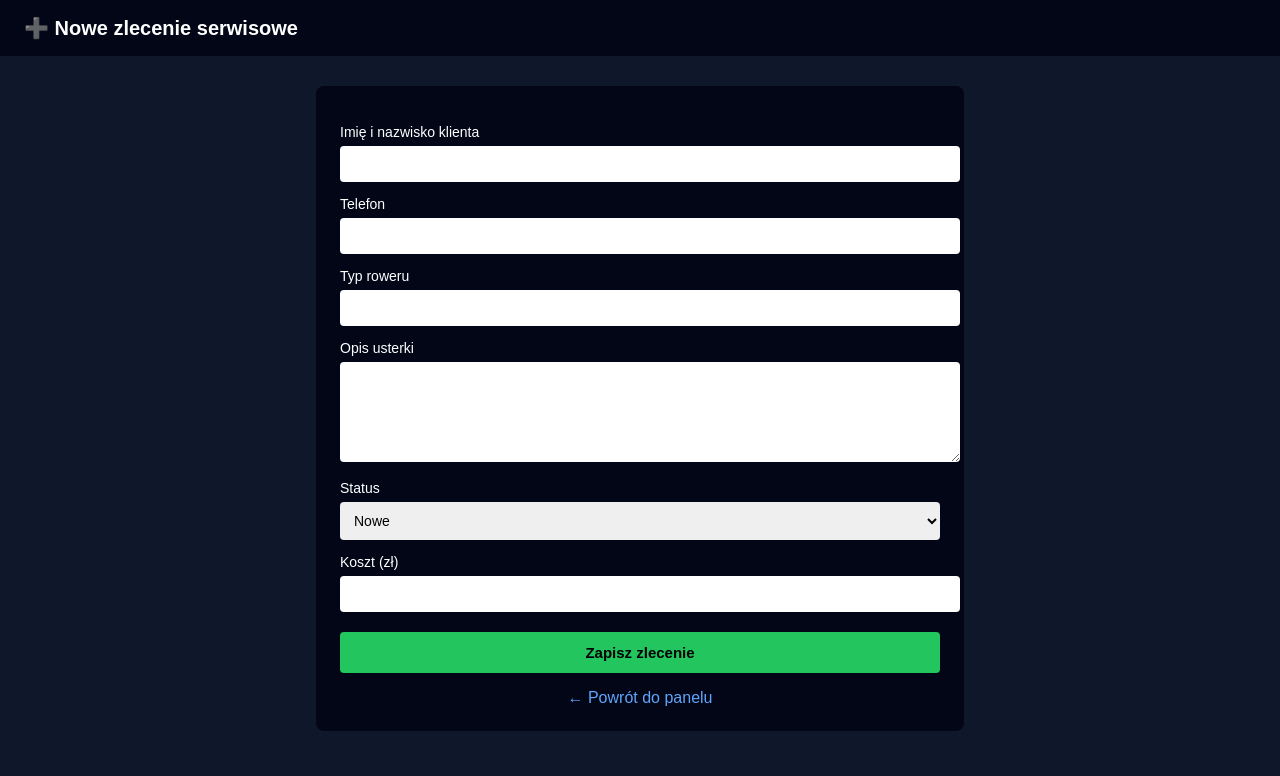
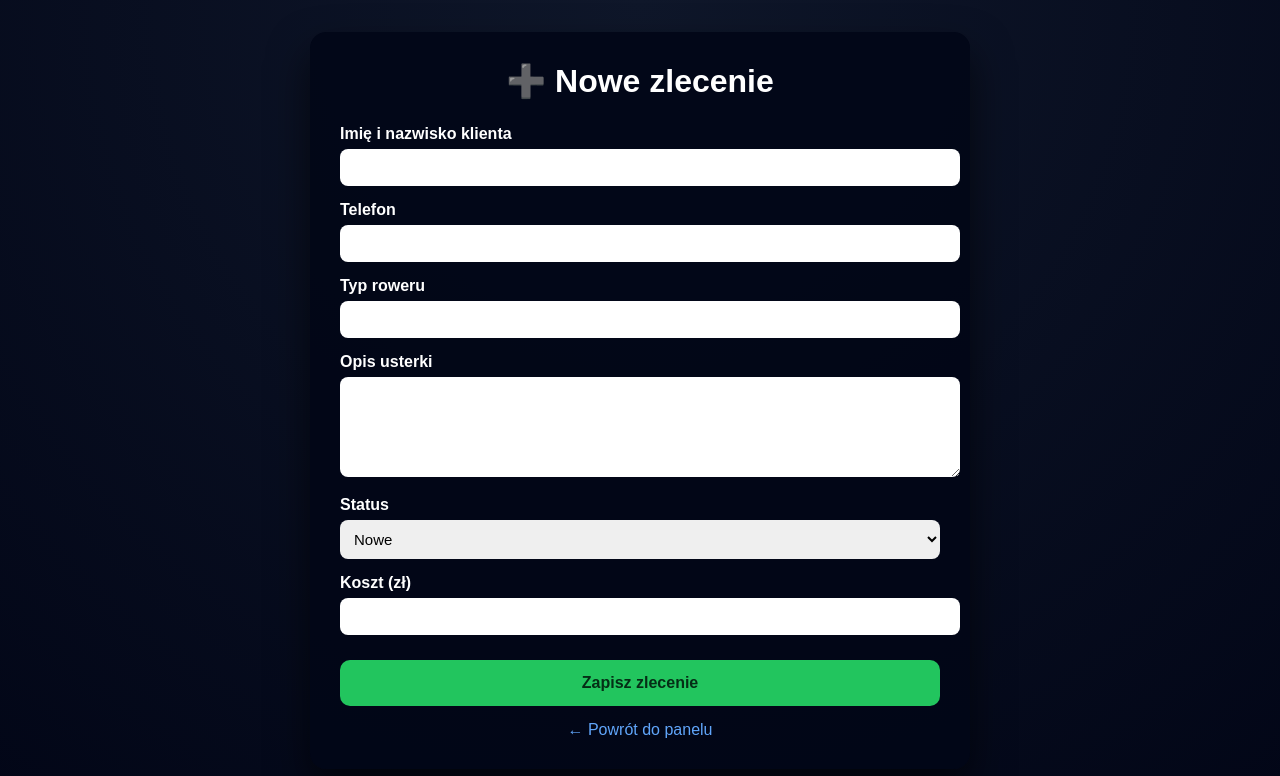
Before and after one commit to LukJe80/jlprobikeserwis, a plain HTML site: page panel/add-order.html in a window 1280 px wide. Drawn offline with nearby package versions, Linux system fonts and the light colour scheme.

Commit message:
Update add-order.html

```diff
--- a/panel/add-order.html
+++ b/panel/add-order.html
@@ -5,52 +5,47 @@
   <title>Nowe zlecenie – JL Pro Bike Serwis</title>
   <meta name="viewport" content="width=device-width, initial-scale=1.0" />
 
-  <!-- Supabase -->
-  <script src="https://cdn.jsdelivr.net/npm/@supabase/supabase-js@2"></script>
-
   <style>
     body {
+      margin: 0;
       font-family: Arial, sans-serif;
-      background: #0f172a;
+      background: radial-gradient(circle at top, #0f172a, #020617);
       color: #fff;
-      margin: 0;
-      padding: 0;
-    }
-
-    header {
-      background: #020617;
-      padding: 16px 24px;
+      min-height: 100vh;
       display: flex;
-      justify-content: space-between;
+      justify-content: center;
       align-items: center;
     }
 
-    h1 {
-      margin: 0;
-      font-size: 20px;
+    .card {
+      width: 100%;
+      max-width: 600px;
+      background: rgba(2, 6, 23, 0.9);
+      border-radius: 16px;
+      padding: 30px;
+      box-shadow: 0 20px 40px rgba(0,0,0,0.6);
     }
 
-    main {
-      max-width: 600px;
-      margin: 30px auto;
-      background: #020617;
-      padding: 24px;
-      border-radius: 8px;
+    h1 {
+      margin-top: 0;
+      margin-bottom: 25px;
+      text-align: center;
     }
 
     label {
       display: block;
-      margin-top: 14px;
-      font-size: 14px;
+      margin-top: 15px;
+      margin-bottom: 6px;
+      font-weight: bold;
     }
 
     input, textarea, select {
       width: 100%;
       padding: 10px;
-      margin-top: 6px;
-      border-radius: 4px;
+      border-radius: 8px;
       border: none;
-      font-size: 14px;
+      font-size: 15px;
+      outline: none;
     }
 
     textarea {
@@ -59,16 +54,16 @@
     }
 
     button {
-      margin-top: 20px;
-      padding: 12px;
+      margin-top: 25px;
       width: 100%;
-      background: #22c55e;
-      color: #000;
+      padding: 14px;
+      font-size: 16px;
       font-weight: bold;
       border: none;
-      border-radius: 4px;
+      border-radius: 10px;
+      background: #22c55e;
+      color: #052e16;
       cursor: pointer;
-      font-size: 15px;
     }
 
     button:hover {
@@ -76,7 +71,7 @@
     }
 
     .back {
-      margin-top: 16px;
+      margin-top: 15px;
       text-align: center;
     }
 
@@ -84,18 +79,18 @@
       color: #60a5fa;
       text-decoration: none;
     }
+
+    .back a:hover {
+      text-decoration: underline;
+    }
   </style>
 </head>
-
 <body>
 
-<header>
-  <h1>➕ Nowe zlecenie serwisowe</h1>
-</header>
+  <div class="card">
+    <h1>➕ Nowe zlecenie</h1>
 
-<main>
     <form id="orderForm">
-
       <label>Imię i nazwisko klienta</label>
       <input type="text" id="client_name" required />
 
@@ -106,14 +101,13 @@
       <input type="text" id="bike_type" required />
 
       <label>Opis usterki</label>
-    <textarea id="issue_description" required></textarea>
+      <textarea id="description" required></textarea>
 
       <label>Status</label>
       <select id="status">
         <option value="nowe">Nowe</option>
         <option value="w trakcie">W trakcie</option>
         <option value="gotowe">Gotowe</option>
-      <option value="wydane">Wydane</option>
       </select>
 
       <label>Koszt (zł)</label>
@@ -125,33 +119,33 @@
     <div class="back">
       <a href="index.html">← Powrót do panelu</a>
     </div>
-</main>
+  </div>
+
+  <!-- SUPABASE -->
+  <script src="https://cdn.jsdelivr.net/npm/@supabase/supabase-js@2"></script>
 
   <script>
     const supabaseUrl = "https://MZGVXLLTCRVZMTSWZQL.supabase.co";
-  const supabaseKey = "TU_WSTAW_PUBLIC_ANON_KEY";
-  const supabase = supabase.createClient(supabaseUrl, supabaseKey);
+    const supabaseKey = "sb_publishable_u6iZP_f82VIoPc450syj4A_fhWmi9Nr";
+    const supabase = supabaseJs.createClient(supabaseUrl, supabaseKey);
 
-  async function checkSession() {
-    const { data } = await supabase.auth.getSession();
-    if (!data.session) {
-      window.location.href = "login.html";
-    }
-  }
+    const form = document.getElementById("orderForm");
 
-  checkSession();
-
-  document.getElementById("orderForm").addEventListener("submit", async (e) => {
+    form.addEventListener("submit", async (e) => {
       e.preventDefault();
 
-    const { data: sessionData } = await supabase.auth.getSession();
-    const user = sessionData.session.user;
+      const { data: { user } } = await supabase.auth.getUser();
+      if (!user) {
+        alert("Brak sesji. Zaloguj się ponownie.");
+        window.location.href = "login.html";
+        return;
+      }
 
       const order = {
         client_name: document.getElementById("client_name").value,
         phone: document.getElementById("phone").value,
         bike_type: document.getElementById("bike_type").value,
-      issue_description: document.getElementById("issue_description").value,
+        description: document.getElementById("description").value,
         status: document.getElementById("status").value,
         cost: document.getElementById("cost").value || null,
         created_by: user.id
@@ -159,15 +153,16 @@
 
       const { error } = await supabase
         .from("orders")
-      .insert([order]);
+        .insert(order);
 
       if (error) {
-      alert("Błąd zapisu: " + error.message);
         console.error(error);
-    } else {
-      alert("Zlecenie zapisane ✅");
+        alert("Błąd zapisu zlecenia");
+        return;
+      }
+
+      alert("Zlecenie zapisane ✔");
       window.location.href = "index.html";
-    }
     });
   </script>
 
```
Lines whose indentation alone changed are shown as unchanged.
